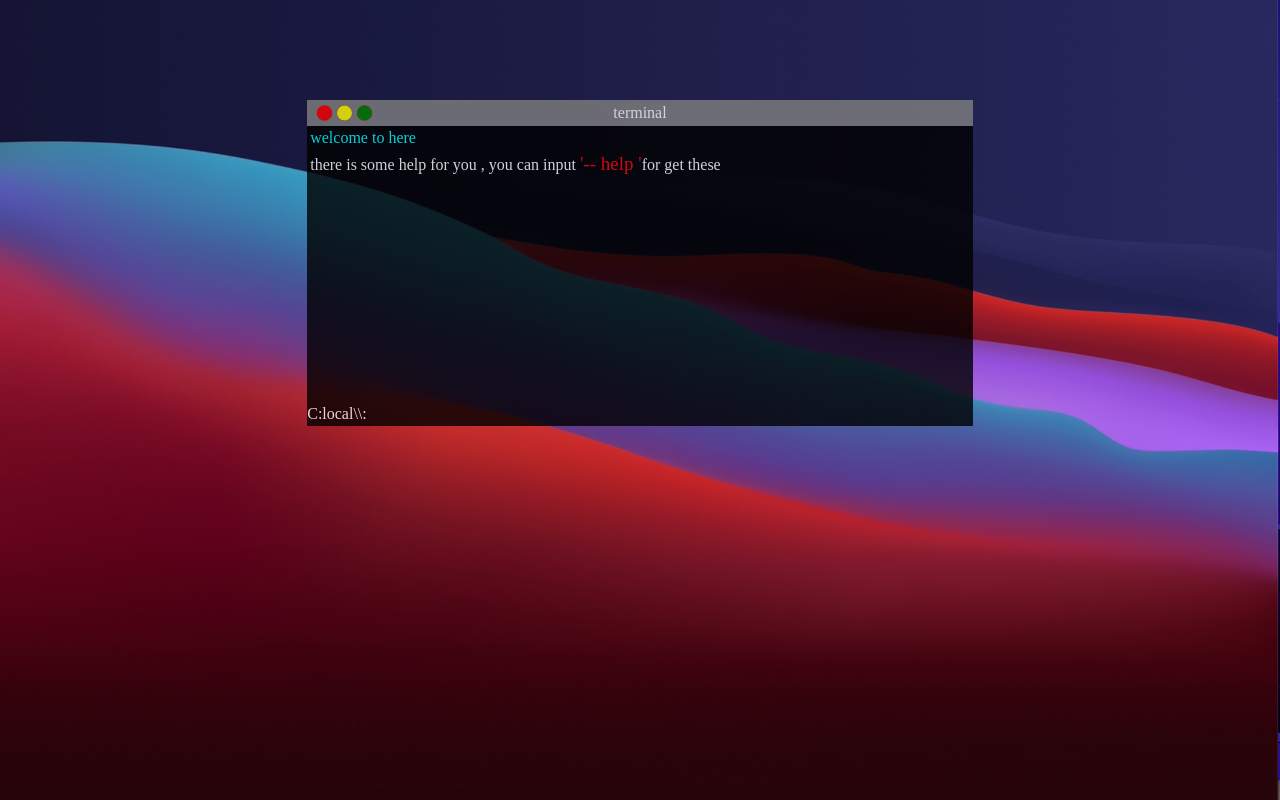
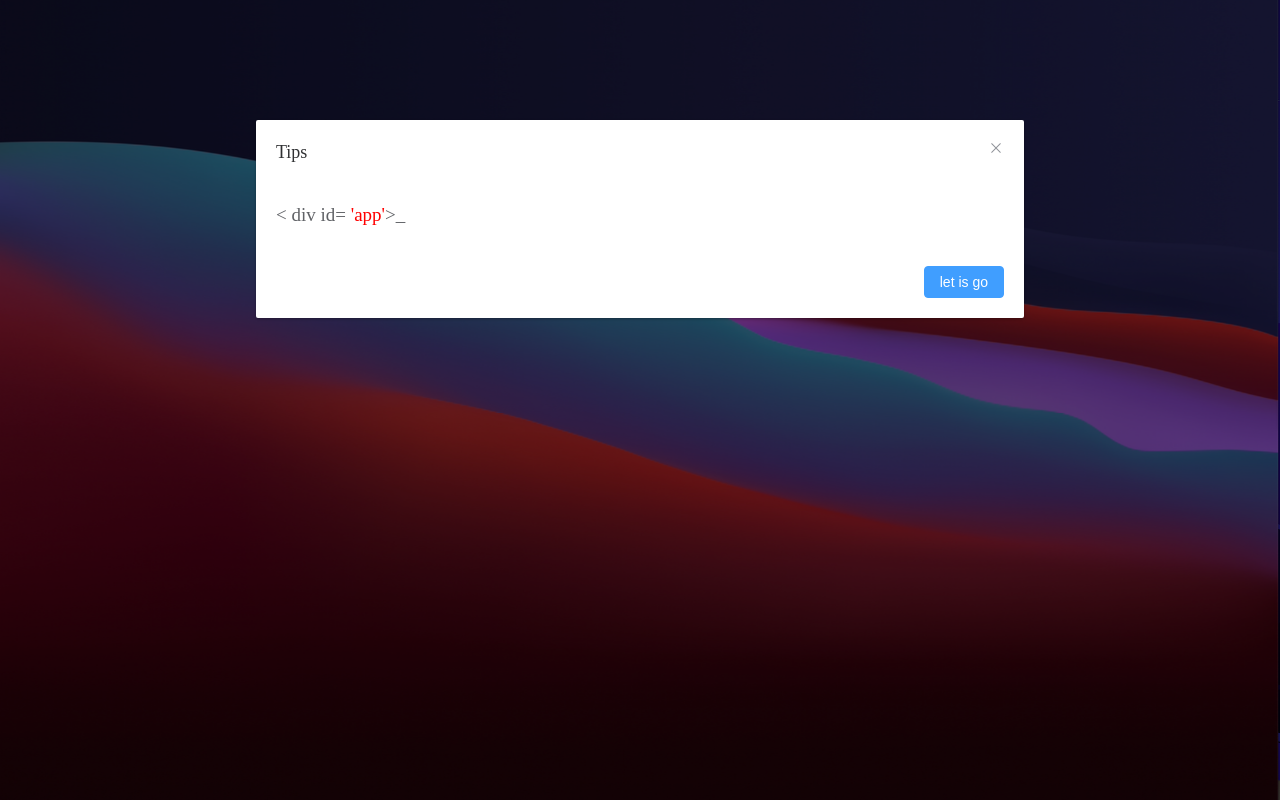
Before and after one commit to CheeseLeee/blow, a Vue app: page /login in a window 1280 px wide. Built offline with nearby package versions, Linux system fonts and the light colour scheme.

Commit message:
打字效果

```diff
--- a/src/elementUi/elementPlus.ts
+++ b/src/elementUi/elementPlus.ts
@@ -1,4 +1,4 @@
-import { ElMenu, ElMenuItem, ElSlider, ElForm,ElFormItem,ElInput,ElButton, ElMessageBox ,ElNotification} from 'element-plus'
+import { ElMenu, ElMenuItem, ElSlider, ElForm,ElFormItem,ElInput,ElButton, ElMessageBox ,ElDialog,ElNotification} from 'element-plus'
 export const eleComponents: any[] = [
   ElMenu,
   ElMenuItem,
@@ -8,6 +8,6 @@ export const eleComponents: any[] = [
   ElInput,
   ElMenuItem,
   ElButton,
-
+  ElDialog
 ]
 export const eleplugins: any[] = [ElMessageBox,ElNotification]
--- a/src/views/login/Login.vue
+++ b/src/views/login/Login.vue
@@ -1,6 +1,6 @@
 <template>
   <div class="home" @keydown="handleKeyDown" v-bgi="'homedeepimg'">
-    <div class="home-controller" v-if="isControllerShow">
+    <div class="home-controller" v-if="isControllerShow && !dialogVisible">
       <div class="home-controller-head">
         <div class="home-controller-btns">
           <div class="circle-red" @click="handleClose"><span></span></div>
@@ -39,10 +39,31 @@
       </div>
        </div>
     </div>
-    <!--登录表单-->
-    <div  v-if="!isControllerShow" class="login-form">
-      <div>hahha</div>
+    <!--the author tip-->
+    <el-dialog
+        v-model="dialogVisible"
+        title="Tips"
+        width="60%"
+      >
+        <div>
+          <span :class="[index === 1 ? 'class-color' : '']" v-for="(item,index) in divOpeingInnerHTML" :key="index">{{item}}</span><span>_</span>
         </div>
+         <span :class="[index === 1 ? 'class-color' : '']" v-for="(item,index) in spansMapInnerHTML"  :key="index">
+          {{item}}
+        </span>
+        <!--<span style="color:red;font-size:21px">{{wordInnherHTML[1]}}</span>-->
+       <!--  <span>{{spanWord_3_innerHtml}}</span> -->
+       <!--  <span> But the author is still happy and hope you have a great experience . if you have some ideas then you can call me at frist , Then are you readly?</span> -->
+
+        <template #footer>
+          <span class="dialog-footer">
+
+            <el-button type="primary" @click="() => dialogVisible = false"
+              >let is go</el-button
+            >
+          </span>
+        </template>
+    </el-dialog>
   </div>
 </template>
 
@@ -55,7 +76,50 @@ import { ElNotification } from 'element-plus'
     value:string,
     children:string[]
   }
+  const divOpeningMap = [
+    `< div id= ` ,` 'app' `,`>`
+  ]
+  const divOpeingInnerHTML:any = reactive([
 
+  ])
+  const divCloseingMap = [
+    '< /div >'
+  ]
+  const divClosinegnnerHTML = reactive([
+
+  ])
+  const spansMap = [
+    " Hi , Am i , The writre of page , because the author is very pround and impatient , So , it's just a ",
+    " development version ",
+    " which now you can see the view , even only 10% complete .  But the author is still happy and hope you have a great experience . if you have some ideas then you can call me at frist , Then are you readly?   ",
+
+  ]
+  let spansMapInnerHTML:any = reactive([])
+
+  function createTypeStark(typeMap?:any,contextInnerHTML?:any,index = 0,goonMap?:any,goonHTML?:any){
+    let context = ''
+    let arrIndex = 0
+    const spanWord_timer = setInterval(() => {
+      context += typeMap[index][arrIndex]
+      arrIndex++
+      contextInnerHTML[index] = context
+      if(contextInnerHTML[index].length ===  typeMap[index].length){
+        clearInterval(spanWord_timer)
+        index++
+        if(index !== typeMap.length){
+          createTypeStark(typeMap,contextInnerHTML,index)
+        }else{
+          // over then to do
+        }
+      }
+    },100)
+  }
+  createTypeStark(divOpeningMap,divOpeingInnerHTML)
+/*   typeAnimate(spansMap,spansMapInnerHTML) */
+     // typeAnimate(divOpeningMap,divOpeingInnerHTML)
+
+
+  let dialogVisible = ref(true)
   const Router = useRouter()
   let isSclaeController = ref(false)
   let userOrderDom_ref = ref()
@@ -152,6 +216,14 @@ import { ElNotification } from 'element-plus'
       }
 </script>
 <style scoped>
+.class-color{
+  display: inline-block;
+  color:red;
+  font-size: 21px;
+}
+.el-dialog__body span{
+  font-size: 19px;
+}
 .not-active-controller{
   height: 300px;
   opacity: 1;
```
Also changed, not shown: 1 other file (tests, documents, lock files or other folders). Lines whose indentation alone changed are shown as unchanged.
